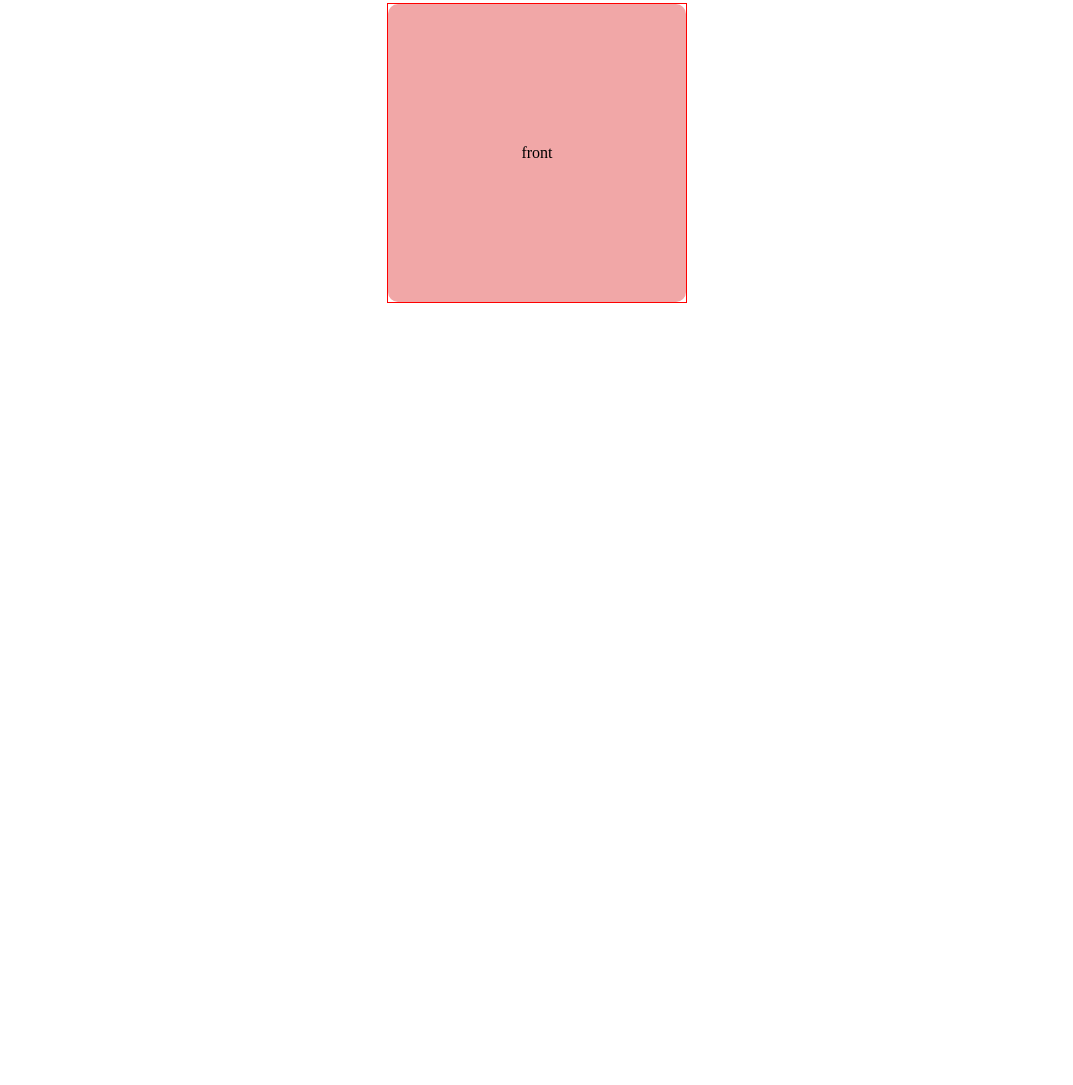
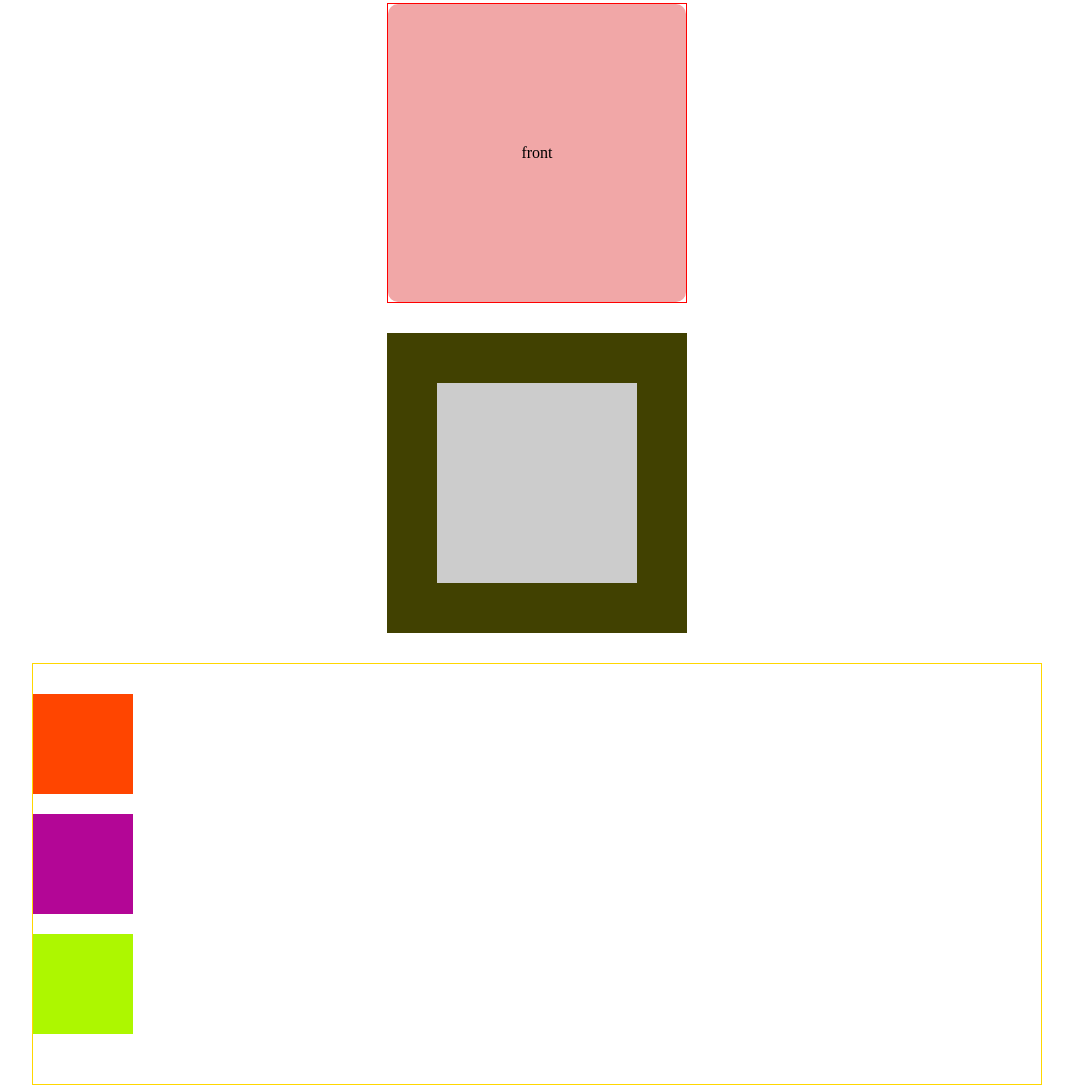
Before and after one commit to Lyubomyr89/FrontEnd, a plain HTML site: page transform/index.html in a window 1280 px wide. Shown: the part 1693-2778 px from the top of the page, without its empty margins (103-1176 px from the left). Before the commit the page ends 1996 px from the top, so only its background shows below. Drawn offline with Linux system fonts and the light colour scheme.

Commit message:
transition

```diff
--- a/transform/css/styles.css
+++ b/transform/css/styles.css
@@ -122,9 +122,9 @@
 
 .front,
 .back {
-    position: absolute;
-    left: 0;
-    top: 0;
+  position: absolute;
+  left: 0;
+  top: 0;
   width: 100%;
   height: 100%;
 
@@ -145,10 +145,108 @@
   transform: rotateY(180deg);
 }
 
-.card:hover .front{
-    transform: rotateY(180deg);
+.card:hover .front {
+  transform: rotateY(180deg);
 }
 
-.card:hover .back{
-    transform: rotateY(360deg);
+.card:hover .back {
+  transform: rotateY(360deg);
 }
+
+/*  */
+.box-3 {
+  display: flex;
+  width: 300px;
+  height: 300px;
+  background-color: rgb(65, 65, 1);
+  margin: 30px auto;
+}
+
+.transform {
+  width: 200px;
+  height: 200px;
+  background-color: #ccc;
+  margin: auto;
+
+  transform: rotate(0);
+
+  transform-origin: center;
+  transform-origin: 0 center;
+
+  transition: 0.2s all linear;
+}
+
+.transform:hover {
+  transform: rotate(45deg);
+}
+
+.box-transition {
+  max-width: 90%;
+  margin: 0 auto;
+  padding-top: 30px;
+  padding-bottom: 30px;
+  border: 1px solid gold;
+}
+
+.transition {
+  width: 100px;
+  height: 100px;
+  opacity: 1;
+  margin-bottom: 20px;
+
+}
+
+.transition-1 {
+  background-color: orangered;
+
+  /* transition: 1.9s all linear .1s; */
+
+  /* Тривалість трансформації */
+  transition-duration: 2s;
+
+  transition-property: all;
+
+  transition-timing-function: linear;
+
+  /* Затримка трансформації */
+  transition-delay: 0s;
+}
+
+.transition-2 {
+  background-color: rgb(179, 6, 150);
+
+  /* transition: 2s all linear .1s; */
+
+  /* Тривалість трансформації */
+  transition-duration: 2s;
+
+  transition-property: all;
+
+  transition-timing-function: ease-in;
+
+  /* Затримка трансформації */
+  transition-delay: 0s;
+}
+
+.transition-3 {
+  background-color: rgb(173, 247, 0);
+
+  /* transition: 1.9s all linear .1s; */
+
+  /* Тривалість трансформації */
+  transition-duration: 2s;
+
+  /* властивості до яких застосується */
+  transition-property: all;
+
+  /* Часова функція виконання трансформації */
+  transition-timing-function: cubic-bezier(.53,.18,.54,.71);
+
+  /* Затримка трансформації */
+  transition-delay: 0s;
+}
+
+.box-transition:hover .transition {
+  transform: translateX(800px);
+  /* opacity: 0.2; */
+}
--- a/transform/index.html
+++ b/transform/index.html
@@ -32,6 +32,16 @@
               <div class="front">front</div>
               <div class="back">back</div>
           </div>
+
+          <div class="box-3">
+            <div class="transform"></div>
+          </div>
+
+          <div class="box-transition">
+            <div class="transition transition-1"></div>
+            <div class="transition transition-2"></div>
+            <div class="transition transition-3"></div>
+          </div>
         </div>
       </header>
   </body>
```
